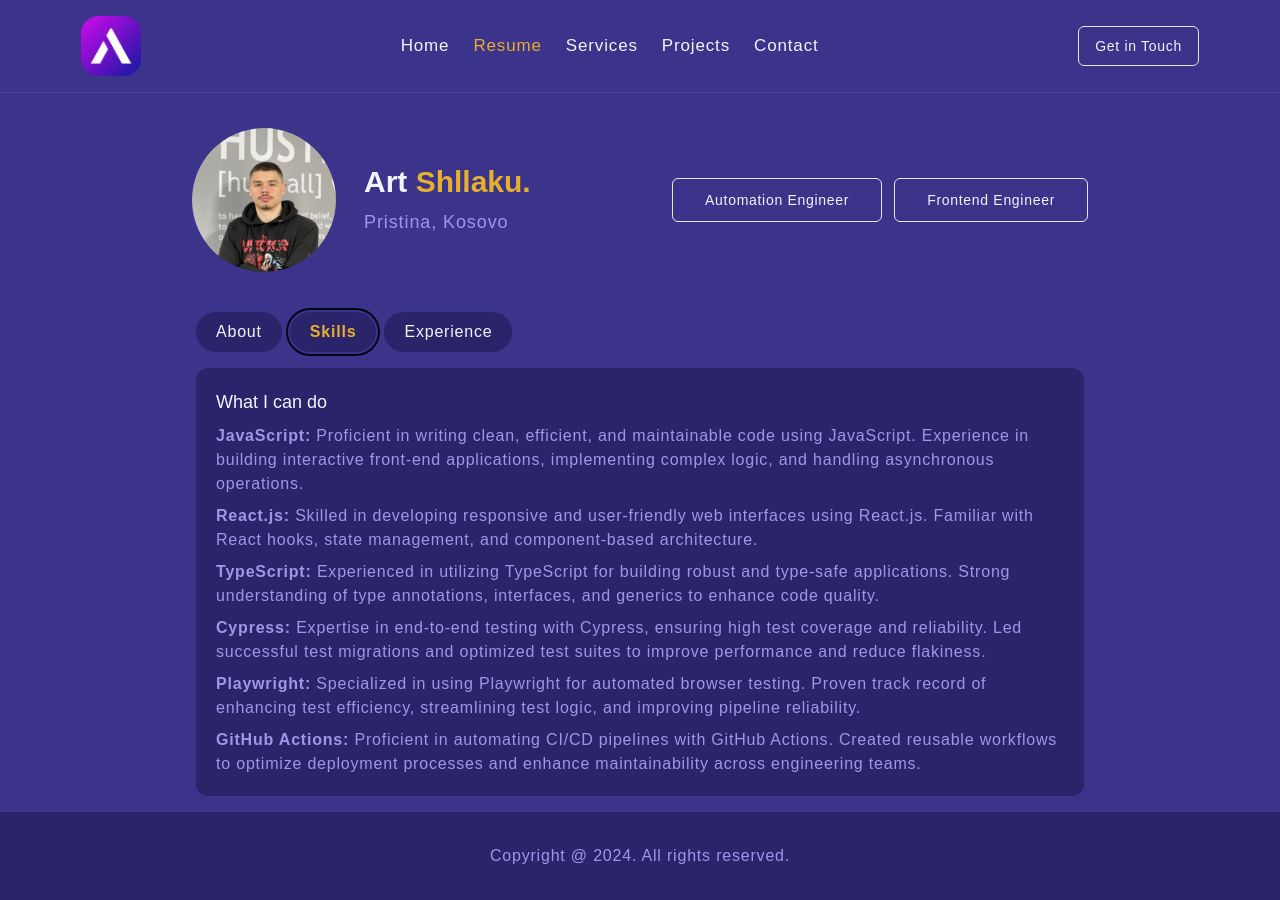
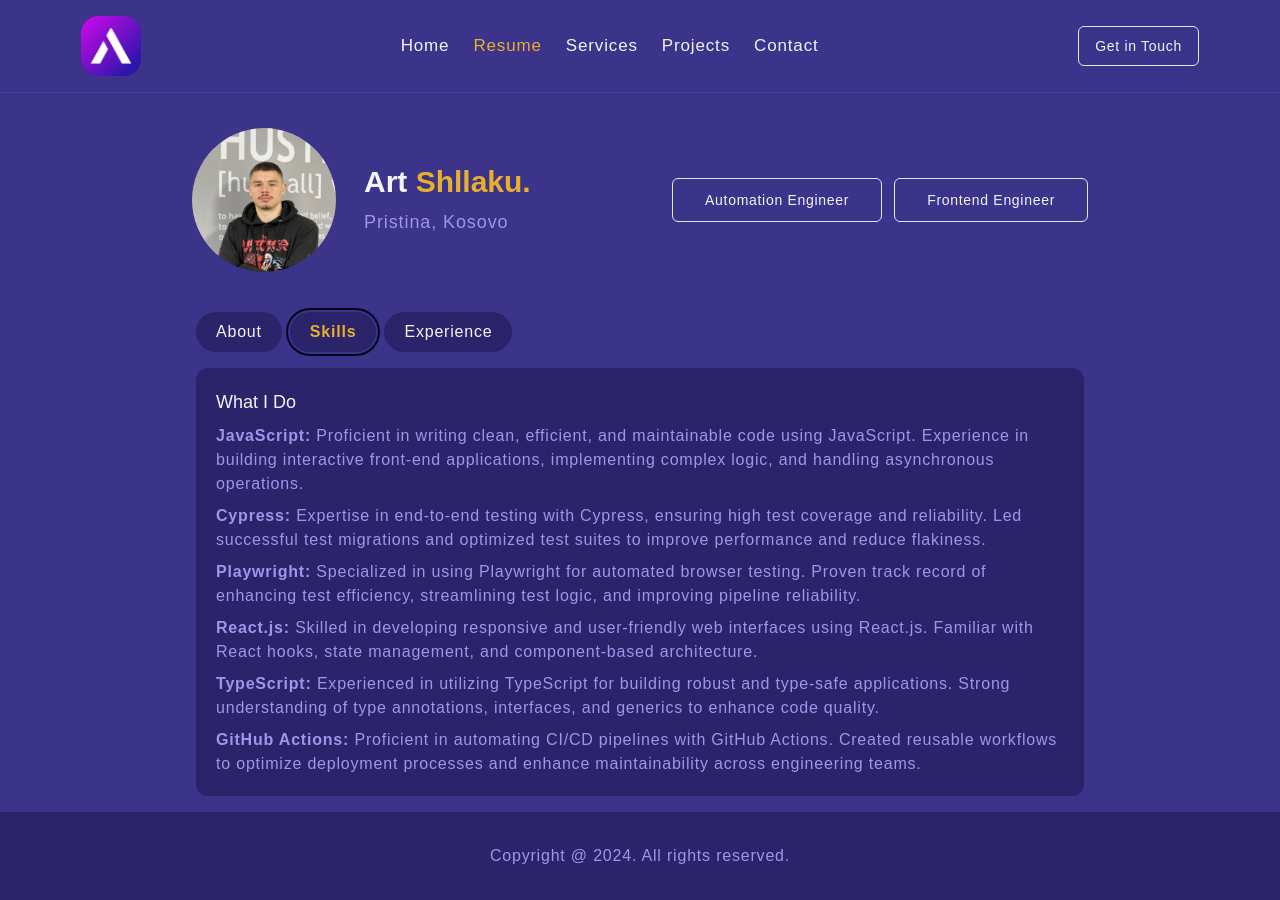
Before and after one commit to artshllk/portfolio, a Next.js app: page /resume in a window 1280 px wide. Both pictures are taken after a click on the tab "Skills". Built offline with nearby package versions, Linux system fonts and the light colour scheme; a web font is replaced by a local one.

Commit message:
improvements on resume section

```diff
--- a/src/components/AboutSection.jsx
+++ b/src/components/AboutSection.jsx
@@ -1,7 +1,7 @@
 const AboutSection = () => {
   return (
     <>
-      <h6>Who I&apos;m</h6>
+      <h6>Who I Am</h6>
       <p className="text-accent-foreground mt-2">
         Highly motivated Automation Engineer with a Frontend background and
         extensive experience working remotely for international companies.
--- a/src/components/SkillsSection.jsx
+++ b/src/components/SkillsSection.jsx
@@ -1,22 +1,12 @@
 const SkillsSection = () => {
   return (
     <>
-      <h6>What I can do</h6>
+      <h6>What I Do</h6>
       <p className="text-accent-foreground mt-2">
         <strong>JavaScript:</strong> Proficient in writing clean, efficient, and
         maintainable code using JavaScript. Experience in building interactive
         front-end applications, implementing complex logic, and handling
         asynchronous operations.
-      </p>
-      <p className="text-accent-foreground mt-2">
-        <strong>React.js:</strong> Skilled in developing responsive and
-        user-friendly web interfaces using React.js. Familiar with React hooks,
-        state management, and component-based architecture.
-      </p>
-      <p className="text-accent-foreground mt-2">
-        <strong>TypeScript:</strong> Experienced in utilizing TypeScript for
-        building robust and type-safe applications. Strong understanding of type
-        annotations, interfaces, and generics to enhance code quality.
       </p>
       <p className="text-accent-foreground mt-2">
         <strong>Cypress:</strong> Expertise in end-to-end testing with Cypress,
@@ -30,6 +20,16 @@ const SkillsSection = () => {
         efficiency, streamlining test logic, and improving pipeline reliability.
       </p>
       <p className="text-accent-foreground mt-2">
+        <strong>React.js:</strong> Skilled in developing responsive and
+        user-friendly web interfaces using React.js. Familiar with React hooks,
+        state management, and component-based architecture.
+      </p>
+      <p className="text-accent-foreground mt-2">
+        <strong>TypeScript:</strong> Experienced in utilizing TypeScript for
+        building robust and type-safe applications. Strong understanding of type
+        annotations, interfaces, and generics to enhance code quality.
+      </p>
+      <p className="text-accent-foreground mt-2">
         <strong>GitHub Actions:</strong> Proficient in automating CI/CD
         pipelines with GitHub Actions. Created reusable workflows to optimize
         deployment processes and enhance maintainability across engineering
```
